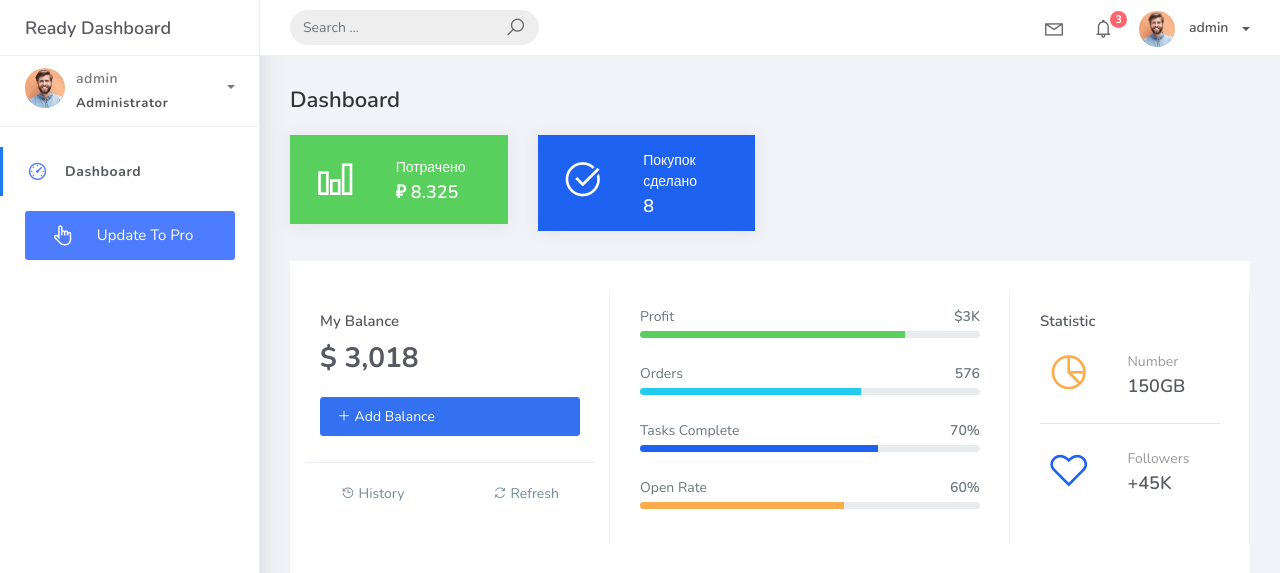
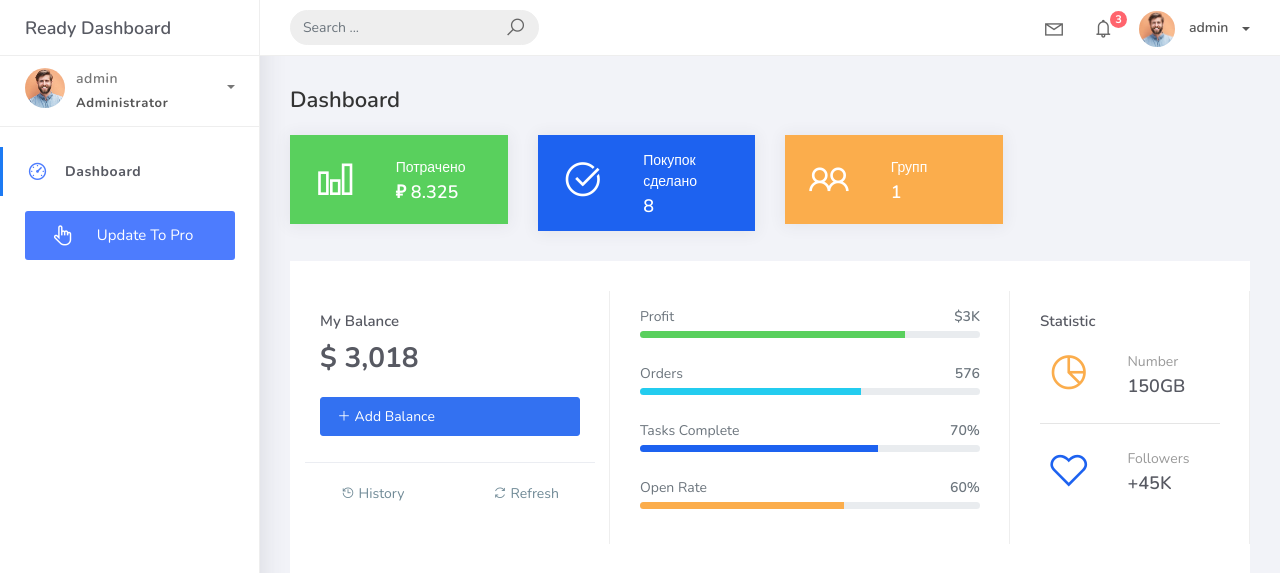
Before and after one commit to 1996p/budget_planner, a Django app: page /cost_accounting/ in a window 1280 px wide. Shown: the top 573 px of the page. Run offline with Django 4.2, Linux system fonts and the light colour scheme; a user stored in the database is signed in; data comes from the database, SQL or seed files in the repository; both versions use the stored data as it was after the commit; some libraries are stand-ins or nearby versions.

Commit message:
added group statistic on index page

```diff
--- a/cost_accounting/services.py
+++ b/cost_accounting/services.py
@@ -12,12 +12,8 @@ def index_page_logic(request: HttpRequest) -> dict:
     amount = spendings.aggregate(Sum('amount'))['amount__sum']
     add_category_form = AddCategory()
     add_spending_form = AddSpending(user=request.user)
-    print(Category.objects.filter(Q(creator__isnull=True) | Q(creator=request.user)
-                                  | Q(group__user=User.objects.get(username=request.user.username))).distinct())
-    # print(User.objects.get(username=request.user.username))
-    # print(Group.objects.get(pk=1).user_set.filter(username=request.user.username))
-    # print(Group.objects.get(user=User.objects.get(username=request.user.username)))
     category_amount = defaultdict(int)
+    joined_groups = Group.objects.filter(user=User.objects.get(username=request.user.username)).count
 
     for spending in spendings:
         category_amount[spending.category.title] += spending.amount
@@ -29,7 +25,8 @@ def index_page_logic(request: HttpRequest) -> dict:
         'add_category_form': add_category_form,
         'add_spending_form': add_spending_form,
         'category_titles': category_amount.keys(),
-        'category_amounts': category_amount.values()
+        'category_amounts': category_amount.values(),
+        'joined_groups': joined_groups
     }
 
     return context
--- a/templates/spendings.html
+++ b/templates/spendings.html
@@ -6,25 +6,6 @@
 					<div class="container-fluid">
 						<h4 class="page-title">Dashboard</h4>
 						<div class="row">
-{#							<div class="col-md-3">#}
-{#								<div class="card card-stats card-warning">#}
-{#									<div class="card-body ">#}
-{#										<div class="row">#}
-{#											<div class="col-5">#}
-{#												<div class="icon-big text-center">#}
-{#													<i class="la la-users"></i>#}
-{#												</div>#}
-{#											</div>#}
-{#											<div class="col-7 d-flex align-items-center">#}
-{#												<div class="numbers">#}
-{#													<p class="card-category">Visitors</p>#}
-{#													<h4 class="card-title">1,294</h4>#}
-{#												</div>#}
-{#											</div>#}
-{#										</div>#}
-{#									</div>#}
-{#								</div>#}
-{#							</div>#}
 							<div class="col-md-3">
 								<div class="card card-stats card-success">
 									<div class="card-body ">
@@ -82,6 +63,27 @@
 									</div>
 								</div>
 							</div>
+                            {% if joined_groups %}
+                                <div class="col-md-3">
+                                    <div class="card card-stats card-warning">
+                                        <div class="card-body ">
+                                            <div class="row">
+                                                <div class="col-5">
+                                                    <div class="icon-big text-center">
+                                                        <i class="la la-users"></i>
+                                                    </div>
+                                                </div>
+                                                <div class="col-7 d-flex align-items-center">
+                                                    <div class="numbers">
+                                                        <p class="card-category">Групп</p>
+                                                        <h4 class="card-title">{{ joined_groups }}</h4>
+                                                    </div>
+                                                </div>
+                                            </div>
+                                        </div>
+                                    </div>
+                                </div>
+                            {% endif %}
 <!-- 							<div class="col-md-3">
 								<div class="card card-stats">
 									<div class="card-body ">
```
Also changed, not shown: db.sqlite3.
